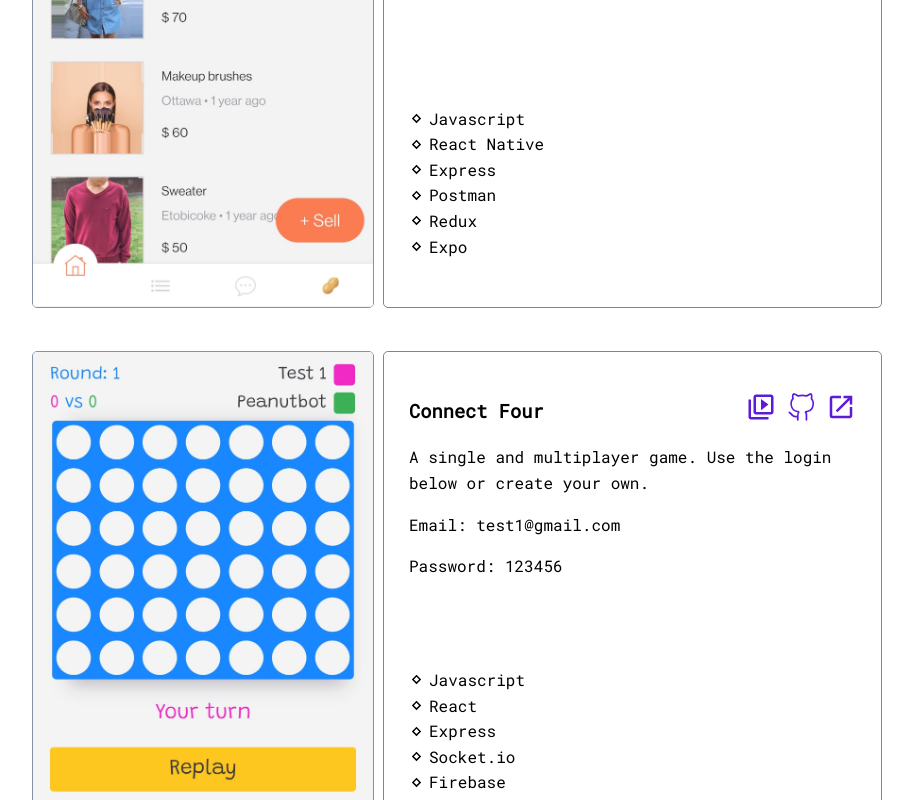
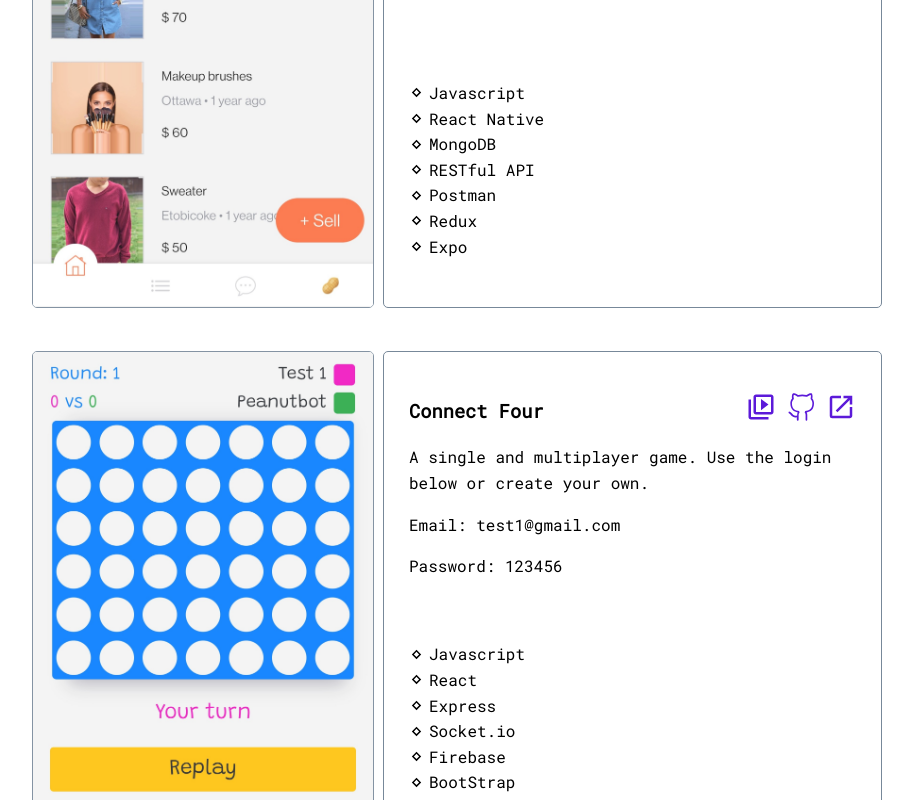
Before and after one commit to pea-nut-z/portfolio, a React (Create React App) app: page / in a window 1280 px wide. Shown: the part 2220-3020 px from the top of the page, without its empty margins (183-1096 px from the left). Built offline with nearby package versions, Linux system fonts and the light colour scheme; a web font is replaced by a local one.

Commit message:
add project details

```diff
--- a/src/data.js
+++ b/src/data.js
@@ -22,7 +22,7 @@ export const portfolio = [
     title: "Marketplace",
     image: "/marketplace.jpg",
     desc: "Best to view on a mobile device; Please see its GitHub readme on how to. A mobile and browser-compatible app pack with e-commerce functionalities - posts, filters, search engines, edits, reviews, profiles, etc.",
-    stack: ["Javascript", "React Native", "Express", "Postman", "Redux", "Expo"],
+    stack: ["Javascript", "React Native", "MongoDB", "RESTful API", "Postman", "Redux", "Expo"],
     demo: "https://drive.google.com/file/d/13r3OjZL79GkNJdT6bAutL0Z8CqEVVwmH/view",
     github: "https://github.com/pea-nut-z/karrot",
     app: "https://peanutz-emarketplace.herokuapp.com/",
@@ -31,7 +31,7 @@ export const portfolio = [
     title: "Connect Four",
     image: "/connect-four.jpg",
     desc: "A single and multiplayer game. Use the login below or create your own.",
-    stack: ["Javascript", "React", "Express", "Socket.io", "Firebase", "Puppeteer"],
+    stack: ["Javascript", "React", "Express", "Socket.io", "Firebase", "BootStrap", "Puppeteer"],
     demo: "https://drive.google.com/file/d/1MkOhLko22vGLN958mTbkm0QLf4dRq65f/view",
     github: "https://github.com/pea-nut-z/connect-four-app-client-server",
     app: "https://peanutz-connect-four.herokuapp.com/",
```
